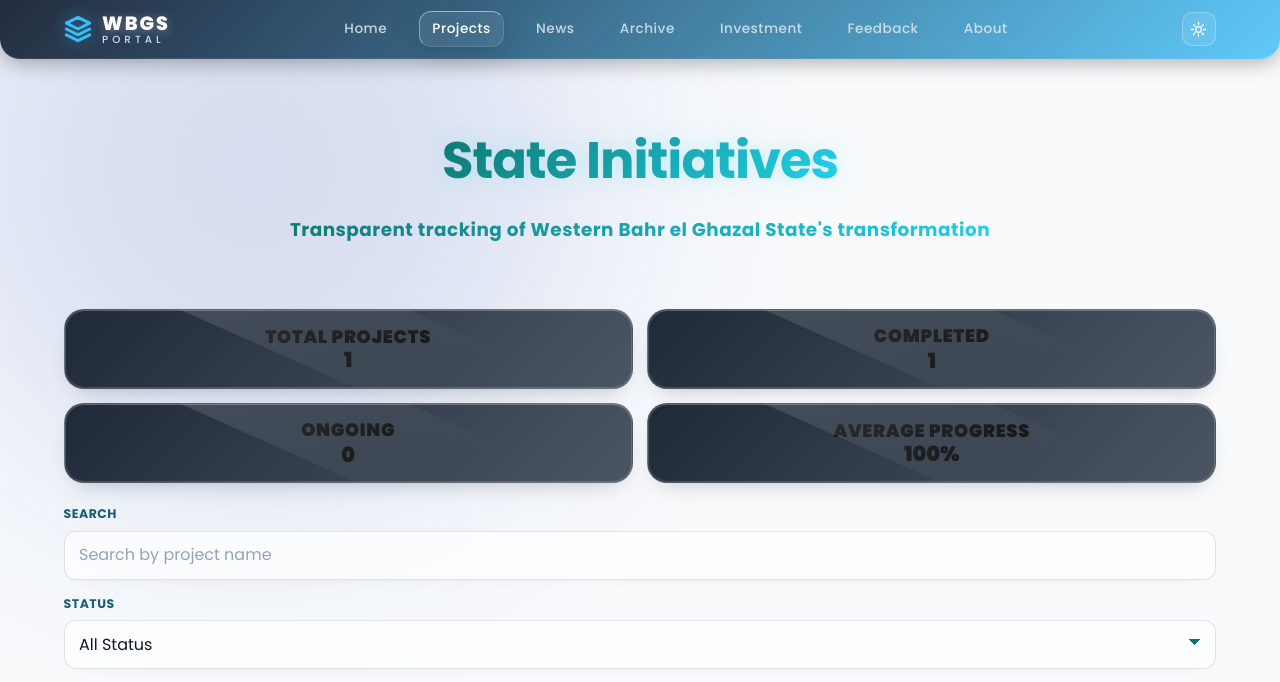
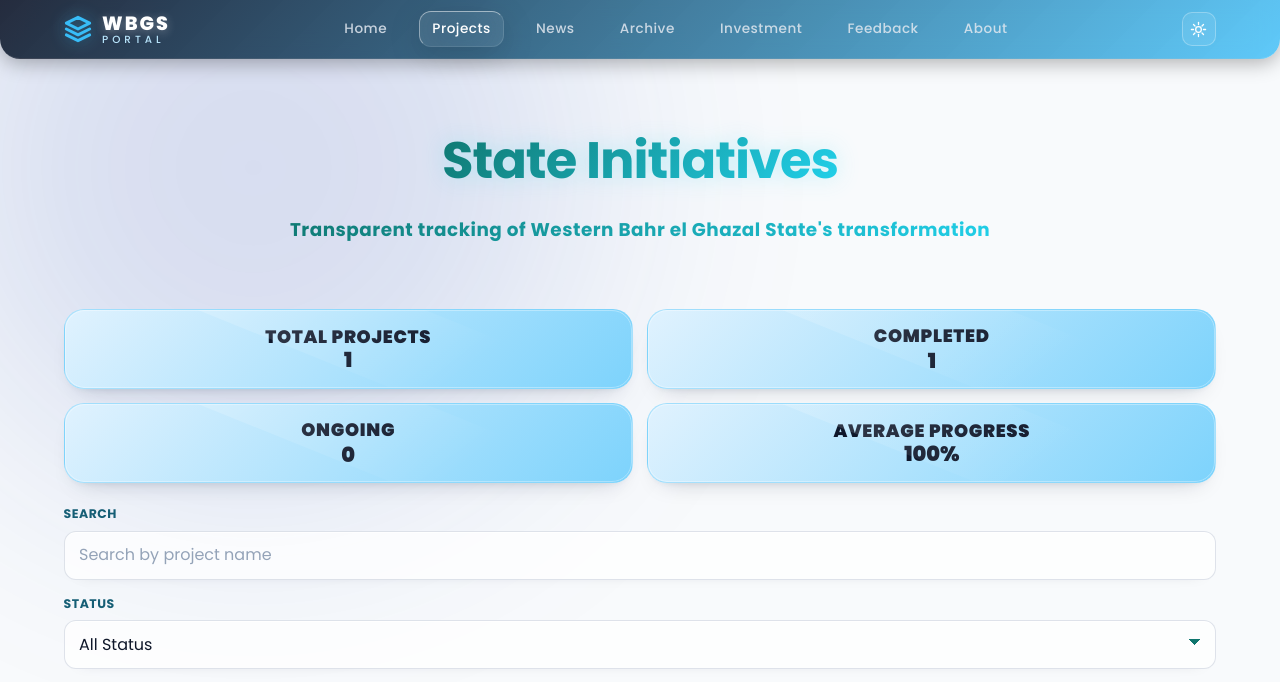
Before and after one commit to NarimanOusman/WBGS, a Django app: page /projects/ in a window 1280 px wide. Shown: the top 682 px of the page. Run offline with Django 5.2, Linux system fonts and the light colour scheme; data comes from the database, SQL or seed files in the repository; data that the repository does not hold is empty; some libraries are stand-ins or nearby versions.

Commit message:
refactor footer and summary styles for improved background gradients and enhanced box-shadow effects

```diff
--- a/static/css/styles.css
+++ b/static/css/styles.css
@@ -890,12 +890,10 @@ footer {
   position: relative;
   padding: 1rem 1.05rem;
   border-radius: 20px;
-  background: linear-gradient(135deg, #1f2937, #4b5563);
-  border: 1px solid rgba(255, 255, 255, 0.2);
-  backdrop-filter: blur(20px);
-  -webkit-backdrop-filter: blur(20px);
-  box-shadow: 0 10px 24px -14px rgba(15, 23, 42, 0.34), inset 0 1px 0 rgba(255, 255, 255, 0.14);
-  transition: transform 0.3s ease, box-shadow 0.3s ease, border-color 0.3s ease;
+  background: linear-gradient(135deg, #e0f2fe, #7dd3fc);
+  border: 1px solid rgba(125, 211, 252, 0.55);
+  box-shadow: 0 12px 24px -16px rgba(15, 23, 42, 0.28), 0 4px 10px -8px rgba(14, 116, 144, 0.28);
+  transition: transform 0.25s ease, box-shadow 0.25s ease, filter 0.25s ease;
   overflow: hidden;
   display: flex;
   flex-direction: column;
@@ -908,13 +906,13 @@ footer {
 .summary-item::before {
   content: "";
   position: absolute;
-  width: 145%;
-  height: 120%;
-  top: -54%;
-  left: -30%;
+  width: 140%;
+  height: 110%;
+  top: -48%;
+  left: -24%;
   border-radius: 24px;
-  transform: rotate(24deg);
-  background: linear-gradient(120deg, rgba(255, 255, 255, 0.3), rgba(255, 255, 255, 0.12) 42%, rgba(255, 255, 255, 0) 68%);
+  transform: rotate(22deg);
+  background: linear-gradient(120deg, rgba(255, 255, 255, 0.42), rgba(255, 255, 255, 0.18) 40%, rgba(255, 255, 255, 0) 68%);
   pointer-events: none;
 }
 
@@ -923,14 +921,14 @@ footer {
   position: absolute;
   inset: 0;
   border-radius: inherit;
-  border: 1px solid rgba(255, 255, 255, 0.16);
+  border: 1px solid rgba(255, 255, 255, 0.32);
   pointer-events: none;
 }
 
 .summary-item:hover {
-  transform: translateY(-2px);
-  box-shadow: 0 16px 30px -16px rgba(15, 23, 42, 0.42), 0 4px 16px -12px rgba(31, 41, 55, 0.5);
-  border-color: rgba(255, 255, 255, 0.34);
+  transform: translateY(-3px);
+  box-shadow: 0 18px 30px -16px rgba(15, 23, 42, 0.34), 0 8px 20px -14px rgba(14, 116, 144, 0.34);
+  filter: saturate(1.06);
 }
 
 .summary-label {
@@ -940,35 +938,35 @@ footer {
   font-weight: 800;
   letter-spacing: 0.04em;
   text-transform: uppercase;
-  color: #121313;
+  color: #0f172a;
 }
 
 .summary-value {
   font-size: 1.16rem;
   font-weight: 800;
-  color: #121313;
+  color: #0f172a;
 }
 
 .summary-total,
 .summary-completed,
 .summary-ongoing,
 .summary-average {
-  background: linear-gradient(135deg, #1f2937, #4b5563);
-  border-color: rgba(255, 255, 255, 0.2);
+  background: linear-gradient(135deg, #e0f2fe, #7dd3fc);
+  border-color: rgba(125, 211, 252, 0.55);
 }
 
 .summary-total .summary-label,
 .summary-completed .summary-label,
 .summary-ongoing .summary-label,
 .summary-average .summary-label {
-  color: #121313;
+  color: #0f172a;
 }
 
 .summary-total .summary-value,
 .summary-completed .summary-value,
 .summary-ongoing .summary-value,
 .summary-average .summary-value {
-  color: #121313;
+  color: #0f172a;
 }
 
 .summary-average {
```
